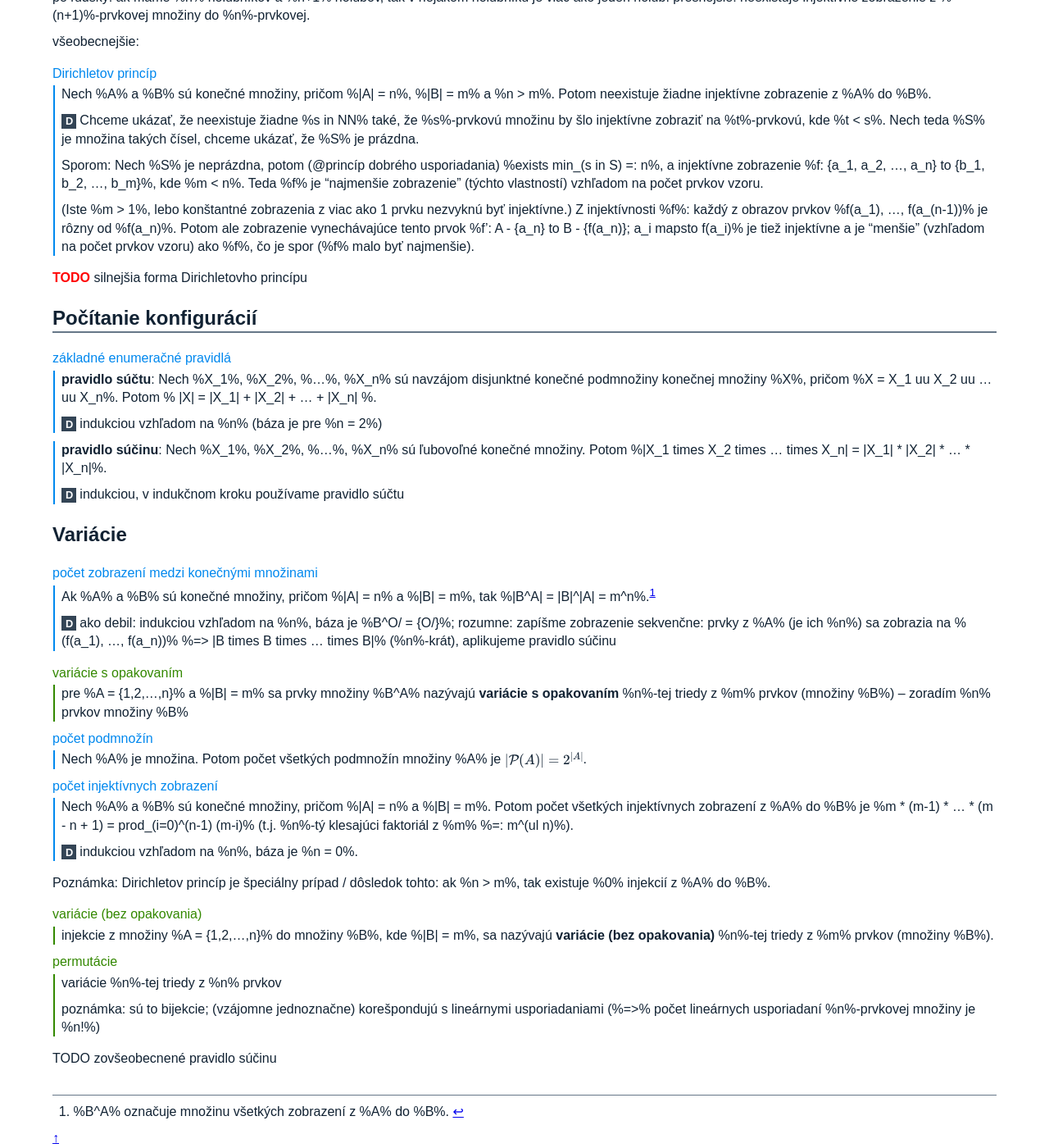
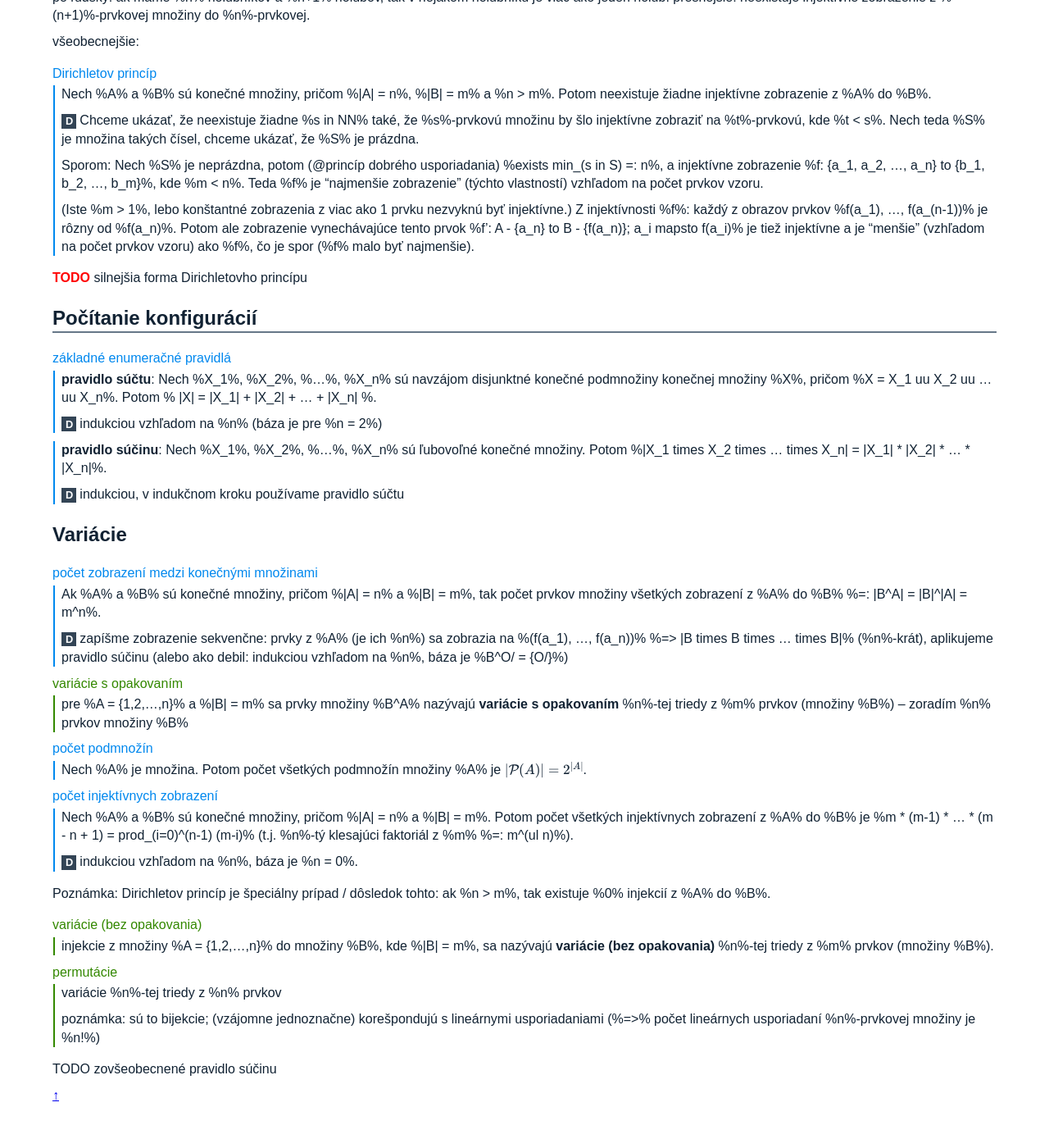
Before and after one commit to AnotherKamila/matfyz-notes, a Jekyll site: the page built from uktg/_posts/2014-06-07-kombinatorika.md, in a window 1280 px wide and 1400 px high, scrolled down 745 px. Shown: the whole window at 82% size. Built offline with Jekyll 4.4.1, drawn with Linux system fonts in a browser that asks for light colours; formulas are drawn with MathJax 3; after the commit the page ends 2092 px from its top, so only the background shows below that.

Commit message:
uktg: malé úpravy pre zvýšenie zmysluplnosti

```diff
--- a/uktg/_posts/2014-06-07-kombinatorika.md
+++ b/uktg/_posts/2014-06-07-kombinatorika.md
@@ -55,11 +55,13 @@
 ======================
 
 základné enumeračné pravidlá
-: **pravidlo súčtu**: Nech %X_1%, %X_2%, %...%, %X_n% sú navzájom disjunktné konečné podmnožiny konečnej množiny %X%, pričom %X = X_1 uu X_2 uu ... uu X_n%. Potom % \|X\| = \|X_1\| + \|X_2\| + ... + \|X_n\| %.
+: **pravidlo súčtu**: Nech %X_1%, %X_2%, %...%, %X_n% sú navzájom disjunktné konečné podmnožiny konečnej množiny %X%, pričom %X = X_1 uu X_2 uu ... uu X_n%. Potom
+  % \|X\| = \|X_1\| + \|X_2\| + ... + \|X_n\| %.
 
   D: indukciou vzhľadom na %n% (báza je pre %n = 2%)
 
-: **pravidlo súčinu**: Nech %X_1%, %X_2%, %...%, %X_n% sú ľubovoľné konečné množiny. Potom %\|X_1 times X_2 times ... times X_n\| = \|X_1\| * \|X_2\| * ... * \|X_n\|%.
+: **pravidlo súčinu**: Nech %X_1%, %X_2%, %...%, %X_n% sú ľubovoľné konečné množiny. Potom
+  %\|X_1 times X_2 times ... times X_n\| = \|X_1\| * \|X_2\| * ... * \|X_n\|%.
 
   D: indukciou, v indukčnom kroku používame pravidlo súčtu
 
@@ -67,11 +69,10 @@
 --------
 
 počet zobrazení medzi konečnými množinami
-: Ak %A% a %B% sú konečné množiny, pričom %\|A\| = n% a %\|B\| = m%, tak %\|B^A\| = \|B\|^\|A\| = m^n%.[^zobr_ozn]
+: Ak %A% a %B% sú konečné množiny, pričom %\|A\| = n% a %\|B\| = m%, tak počet prvkov množiny všetkých zobrazení z %A% do %B% %=: \|B^A\| = \|B\|^\|A\| = m^n%.
 
-  D: ako debil: indukciou vzhľadom na %n%, báza je %B^O/ = {O/}%; rozumne: zapíšme zobrazenie sekvenčne: prvky z %A% (je ich %n%) sa zobrazia na %(f(a_1), ..., f(a_n))% %=> \|B times B times ... times B\|% (%n%-krát), aplikujeme pravidlo súčinu
-
-[^zobr_ozn]: %B^A% označuje množinu všetkých zobrazení z %A% do %B%.
+  D: zapíšme zobrazenie sekvenčne: prvky z %A% (je ich %n%) sa zobrazia na %(f(a_1), ..., f(a_n))% %=> \|B times B times ... times B\|% (%n%-krát), aplikujeme pravidlo súčinu
+  (alebo ako debil: indukciou vzhľadom na %n%, báza je %B^O/ = {O/}%)
 
 DEF: variácie s opakovaním
 : pre %A = {1,2,...,n}% a %\|B\| = m% sa prvky množiny %B^A% nazývajú **variácie s opakovaním** %n%-tej triedy z %m% prvkov (množiny %B%) – zoradím %n% prvkov množiny %B%
@@ -80,7 +81,9 @@
 : Nech %A% je množina. Potom počet všetkých podmnožín množiny %A% je $\|\mathcal{P}(A)\| = 2^{\|A\|}$.
 
 počet injektívnych zobrazení
-: Nech %A% a %B% sú konečné množiny, pričom %\|A\| = n% a %\|B\| = m%. Potom počet všetkých injektívnych zobrazení z %A% do %B% je %m * (m-1) * ... * (m - n + 1) = prod_(i=0)^(n-1) (m-i)% (t.j. %n%-tý klesajúci faktoriál z %m% %=: m^(ul n)%).
+: Nech %A% a %B% sú konečné množiny, pričom %\|A\| = n% a %\|B\| = m%. Potom počet všetkých injektívnych zobrazení z %A% do %B% je
+  %m * (m-1) * ... * (m - n + 1) = prod_(i=0)^(n-1) (m-i)%
+  (t.j. %n%-tý klesajúci faktoriál z %m% %=: m^(ul n)%).
 
   D: indukciou vzhľadom na %n%, báza je %n = 0%.
 
```
